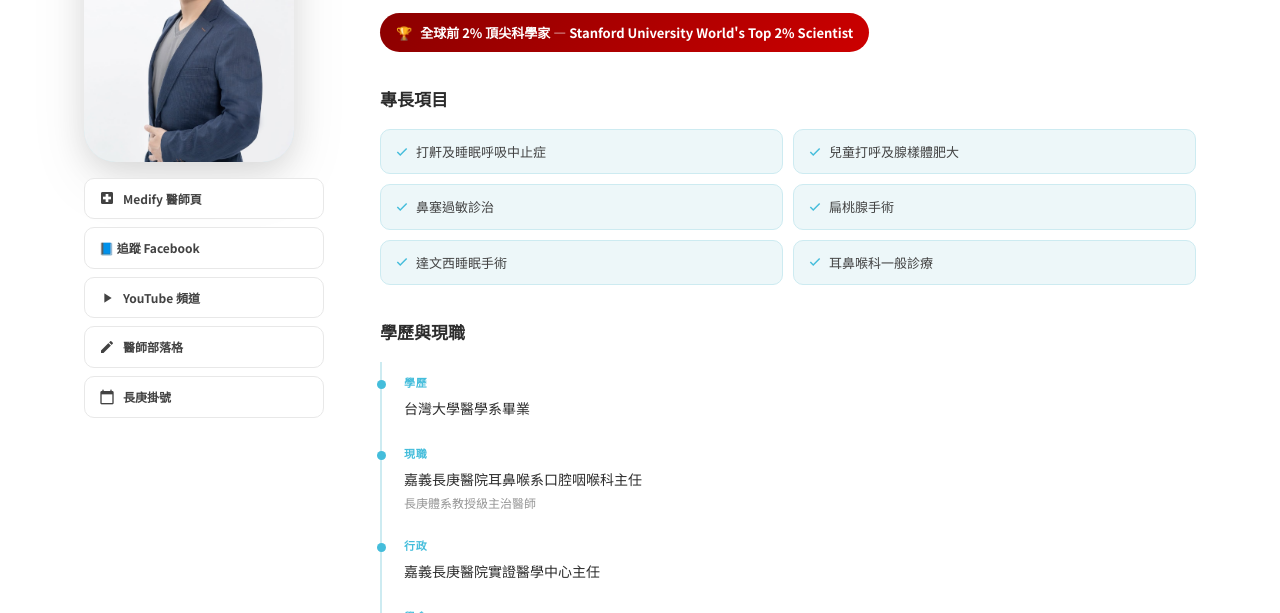
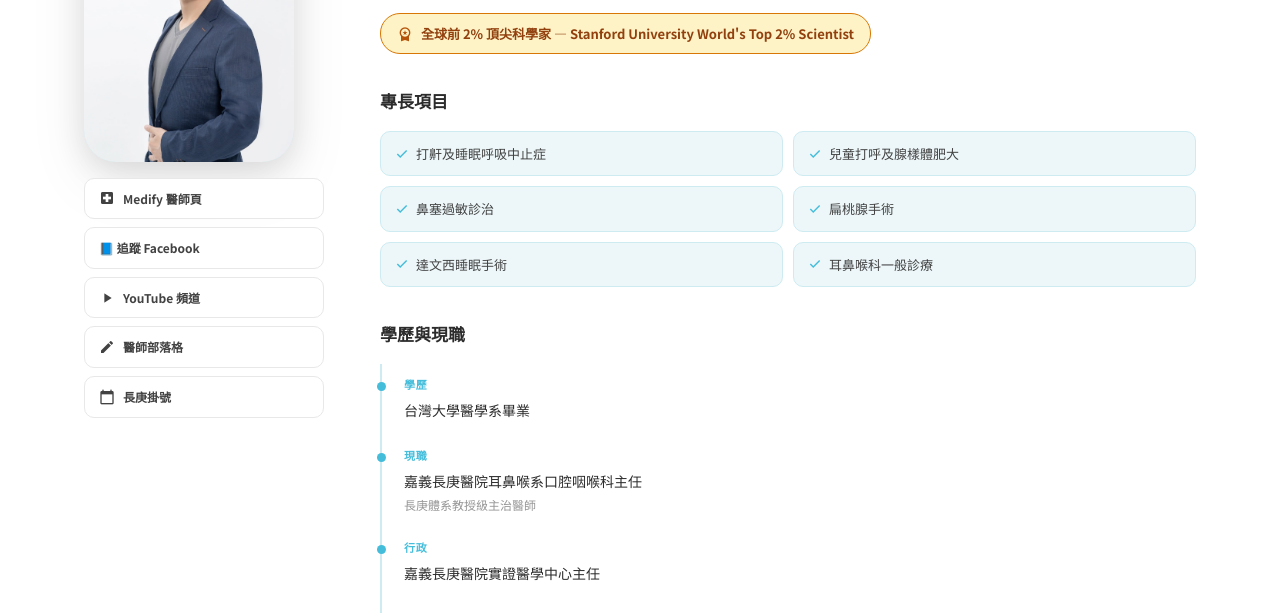
Before and after one commit to agent863/tsai-personal-website, a plain HTML site: page about.html in a window 1280 px wide. Shown: the part 487-1100 px from the top of the page. Drawn offline with Linux system fonts and the light colour scheme.

Commit message:
Style Stanford badge as laurel honor instead of warning red
Replace red gradient badge with champagne gold (bg #fef3c7, text #92400e,
border #d97706) and swap trophy emoji for Material Icon workspace_premium.

Co-Authored-By: Claude Sonnet 4.6 <noreply@anthropic.com>

```diff
--- a/about.html
+++ b/about.html
@@ -70,8 +70,8 @@
 <h1 class="about-name reveal delay-1">蔡明劭 醫師</h1>
 <p class="about-pos reveal delay-1">耳鼻喉科・睡眠醫學專家</p>
 
-<div style="margin-top:16px;display:inline-flex;align-items:center;gap:8px;background:linear-gradient(135deg,#8b0000,#cc0000);color:white;padding:8px 16px;border-radius:20px;font-size:13px;font-weight:600;" class="reveal delay-1">
-<span>🏆</span>
+<div style="margin-top:16px;display:inline-flex;align-items:center;gap:8px;background:#fef3c7;color:#92400e;padding:8px 16px;border-radius:20px;font-size:13px;font-weight:600;border:1px solid #d97706;" class="reveal delay-1">
+<span class="material-icons" style="font-size:16px;color:#b45309;">workspace_premium</span>
 <span>全球前 2% 頂尖科學家 — Stanford University World's Top 2% Scientist</span>
 </div>
 
```
